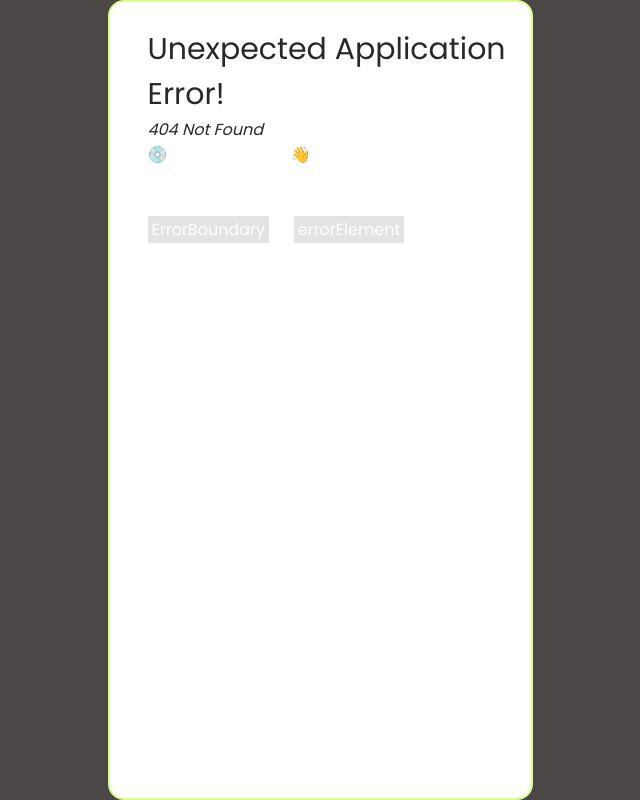
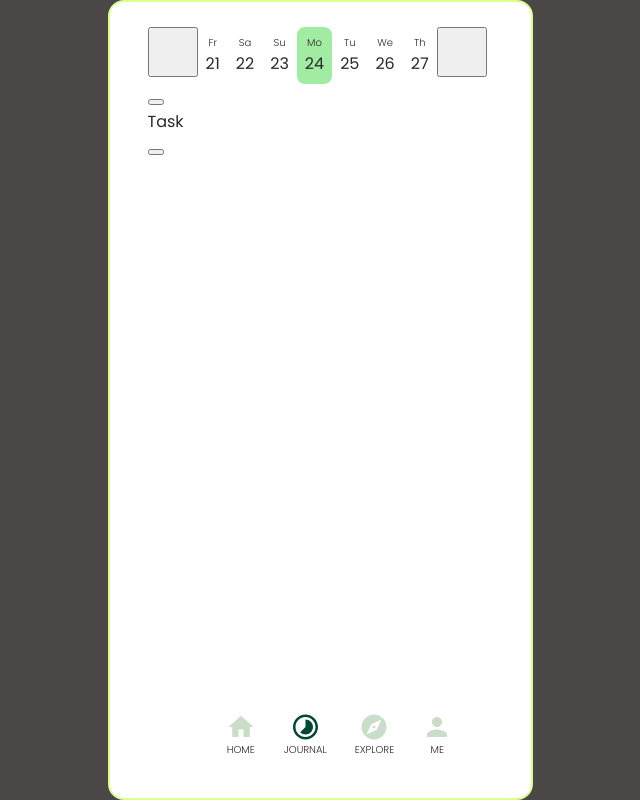
Before and after one commit to Huzi1337/habitPlanner, a React (Vite) app: page /add in a window 1280 px wide. Before the commit this address had no page. Shown: the whole page, without its empty margins (320-960 px from the left). Built offline with nearby package versions, Linux system fonts and the light colour scheme.

Commit message:
Implemented WeekCalendar component logic and initial styles.

```diff
--- a/package.json
+++ b/package.json
@@ -10,6 +10,11 @@
     "preview": "vite preview"
   },
   "dependencies": {
+    "@emotion/react": "^11.11.1",
+    "@mantine/core": "^6.0.17",
+    "@mantine/dates": "^6.0.17",
+    "@mantine/form": "^6.0.17",
+    "@mantine/hooks": "^6.0.17",
     "dayjs": "^1.11.9",
     "react": "^18.2.0",
     "react-dom": "^18.2.0",
--- a/src/App.scss
+++ b/src/App.scss
@@ -15,7 +15,6 @@
   border-radius: 16px;
   overflow: hidden;
   @include mixins.align-content(column, flex-start, flex-start);
-  container-type: inline-size;
 }
 
 h1 {
--- a/src/App.tsx
+++ b/src/App.tsx
@@ -2,12 +2,16 @@ import { RouterProvider, createBrowserRouter } from "react-router-dom";
 import "./App.scss";
 import Home from "./components/pages/Home";
 import RootLayout from "./components/RootLayout";
+import AddNew from "./components/pages/AddNew";
 
 const router = createBrowserRouter([
   {
     path: "/",
     element: <RootLayout></RootLayout>,
-    children: [{ path: "/", element: <Home></Home> }],
+    children: [
+      { path: "/", element: <Home></Home> },
+      { path: "/add", element: <AddNew></AddNew> },
+    ],
   },
 ]);
 
--- /dev/null
+++ b/src/components/WeekCalendar.scss
@@ -0,0 +1,24 @@
+@use "../assets/mixins";
+@use "../assets/colors";
+
+.weekCalendar__wrapper {
+  @include mixins.align-content();
+}
+
+.weekCalendar__day {
+  @include mixins.align-content(column, space-between, center);
+  border: 0;
+  padding: 8px;
+  border-radius: 8px;
+  background-color: transparent;
+}
+
+.weekCalendar__day.active {
+  background-color: colors.$green;
+}
+
+.weekCalendar__backBtn,
+.weekCalendar__nextBtn {
+  width: 50px;
+  height: 50px;
+}
--- /dev/null
+++ b/src/components/WeekCalendar.tsx
@@ -0,0 +1,56 @@
+import dayjs from "dayjs";
+import { useState } from "react";
+import showXdays from "../utils/showXdays";
+
+import "./WeekCalendar.scss";
+
+const WeekCalendar = () => {
+  console.log(showXdays(dayjs(), 7));
+  const [selectedDay, setSelectedDay] = useState(dayjs());
+  const [visibleDays, setVisibleDays] = useState(showXdays(dayjs(), 7));
+  console.log("visible days", visibleDays);
+  const nextDateHandler = () => {
+    return setVisibleDays((previous) => {
+      console.log("lastPrevious", [previous[previous.length - 1]]);
+      return [
+        ...previous.slice(1),
+        dayjs().set("date", previous[previous.length - 1].get("date") + 1),
+      ];
+    });
+  };
+
+  const previousDateHandler = () => {
+    return setVisibleDays((previous) => [
+      dayjs().set("date", previous[0].get("date") + -1),
+      ...previous.slice(0, -1),
+    ]);
+  };
+
+  const daySelectHandler = (day: dayjs.Dayjs) => setSelectedDay(day);
+  return (
+    <div className="weekCalendar__wrapper">
+      <button
+        onClick={previousDateHandler}
+        className="weekCalendar__backBtn"
+      ></button>
+      {visibleDays.map((day, key) => (
+        <button
+          key={key}
+          onClick={() => daySelectHandler(day)}
+          className={`weekCalendar__day ${
+            selectedDay.isSame(day, "date") ? "active" : ""
+          }`}
+        >
+          <h4>{day.format("dd")}</h4>
+          <h3>{day.get("date")}</h3>
+        </button>
+      ))}
+      <button
+        onClick={nextDateHandler}
+        className="weekCalendar__nextBtn"
+      ></button>
+    </div>
+  );
+};
+
+export default WeekCalendar;
--- /dev/null
+++ b/src/components/pages/AddNew.tsx
@@ -0,0 +1,16 @@
+import WeekCalendar from "../WeekCalendar";
+
+const AddNew = () => {
+  return (
+    <>
+      <WeekCalendar></WeekCalendar>
+      <div>
+        <button></button>
+        <h3>Task</h3>
+        <button></button>
+      </div>
+    </>
+  );
+};
+
+export default AddNew;
--- /dev/null
+++ b/src/utils/showXdays.ts
@@ -0,0 +1,13 @@
+import dayjs from "dayjs";
+
+const showXdays = (current: dayjs.Dayjs, numberOfDays: number) => {
+  const days = [current];
+  for (let i = 0; i < Math.floor(numberOfDays / 2); i++) {
+    let temp = current;
+    days.push(temp.set("date", current.get("date") + i + 1));
+    days.unshift(temp.set("date", current.get("date") - i - 1));
+  }
+  return days;
+};
+
+export default showXdays;
```
Also changed, not shown: 1 other file (tests, documents, lock files or other folders).
